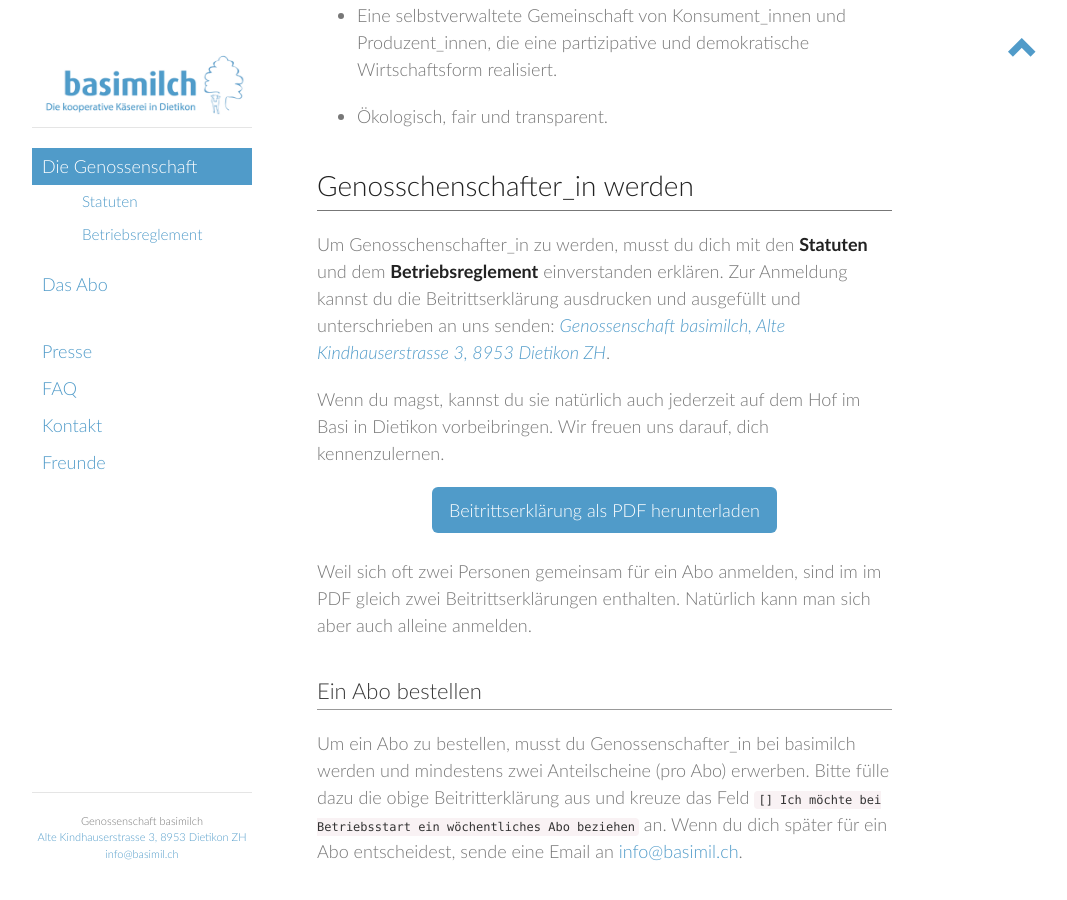
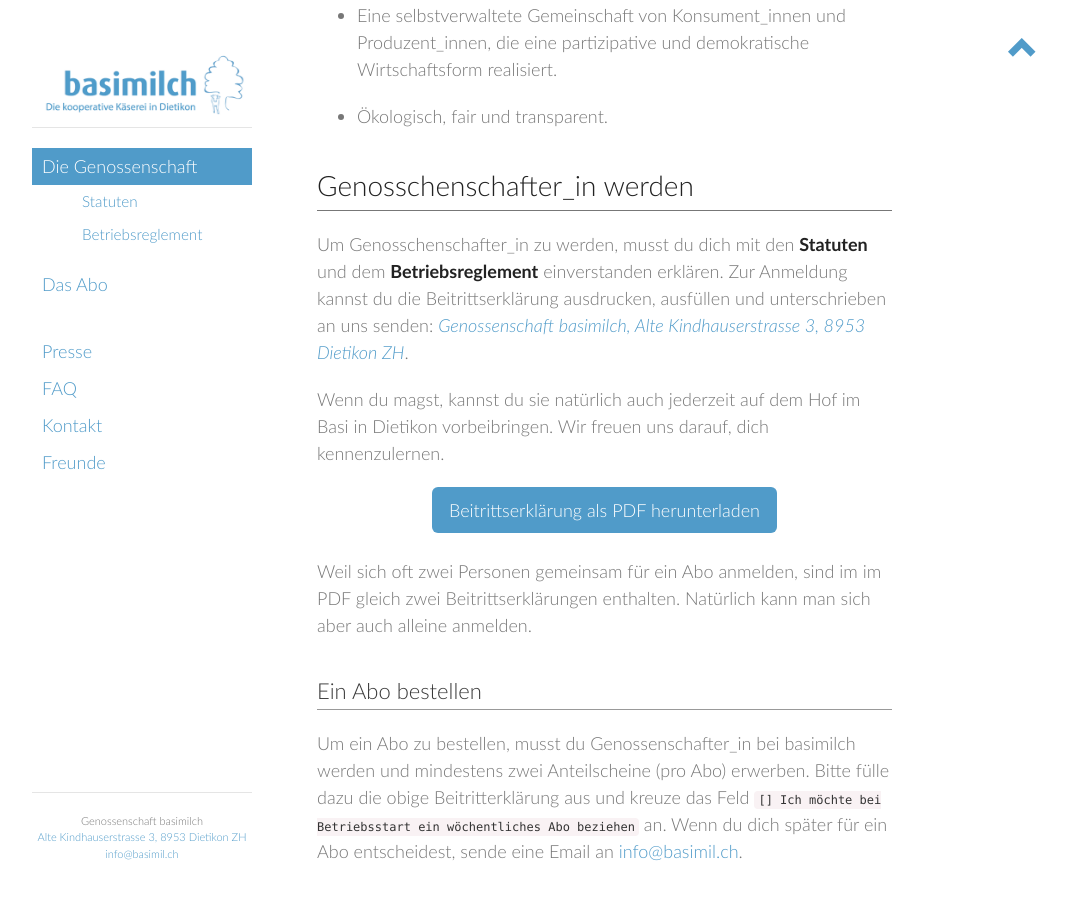
Before and after one commit to vryser/basimilch.github.io, a Jekyll site: the page built from pages/01-die-genossenschaft.md, in a window 1280 px wide and 900 px high, scrolled down 543 px. Shown: the whole window, without its empty margins (178-1245 px from the left). Built offline with Jekyll 4.4.1, drawn with Linux system fonts in a browser that asks for light colours.

Commit message:
minor: reformulation to avoid repeated 'und'

```diff
--- a/pages/01-die-genossenschaft.md
+++ b/pages/01-die-genossenschaft.md
@@ -22,8 +22,8 @@ Wirtschaftsform realisiert.
 Um Genosschenschafter_in zu werden, musst du dich mit den
 [**Statuten**](statuten) und dem
 [**Betriebsreglement**](betriebsreglement) einverstanden erklären.
-Zur Anmeldung kannst du die Beitrittserklärung ausdrucken und
-ausgefüllt und unterschrieben an uns senden: [_{{site.info.name}},
+Zur Anmeldung kannst du die Beitrittserklärung ausdrucken,
+ausfüllen und unterschrieben an uns senden: [_{{site.info.name}},
 {{site.info.address.street}}, {{site.info.address.plz}}
 {{site.info.address.city}}_](/kontakt).
 
```
